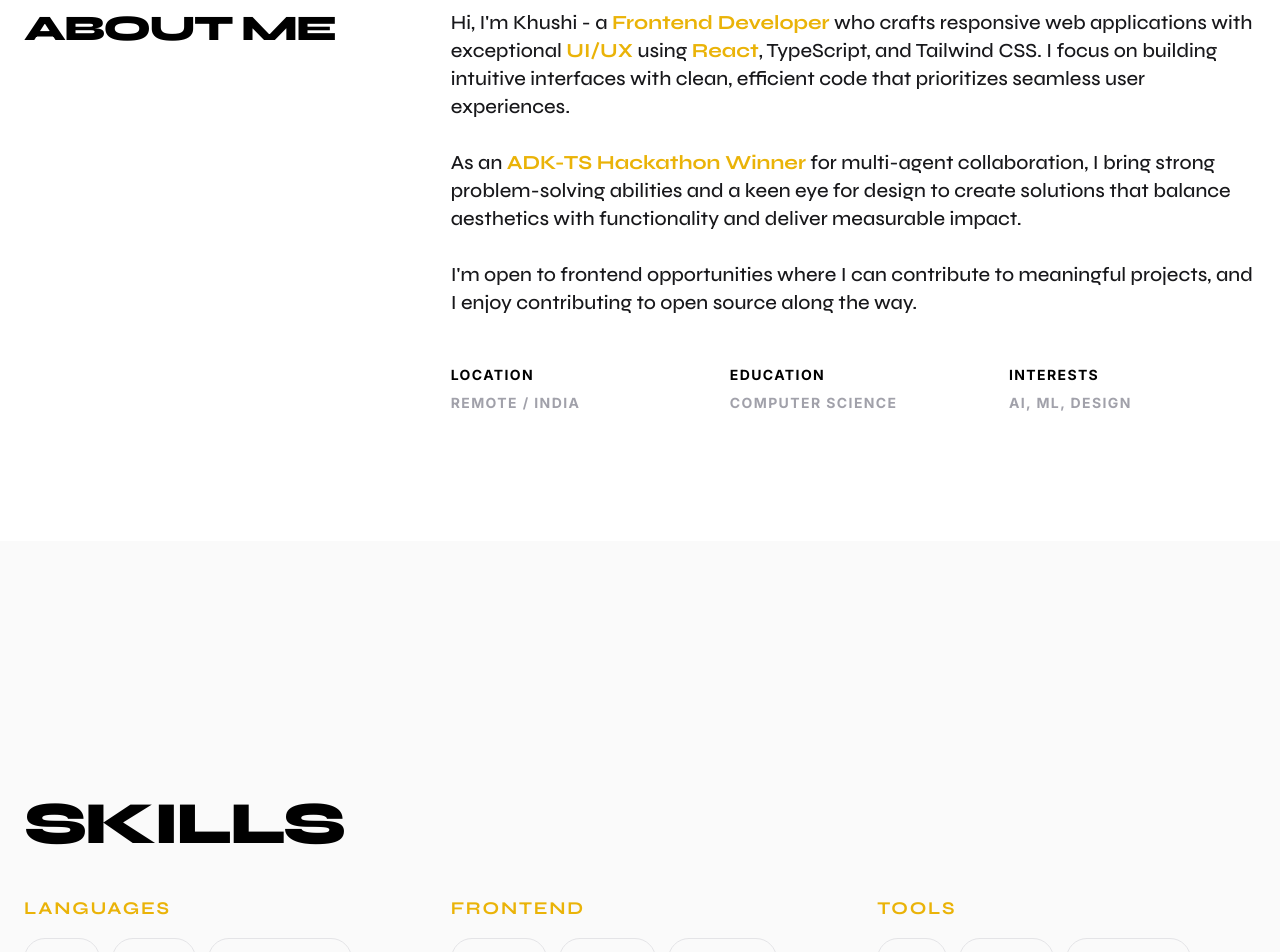
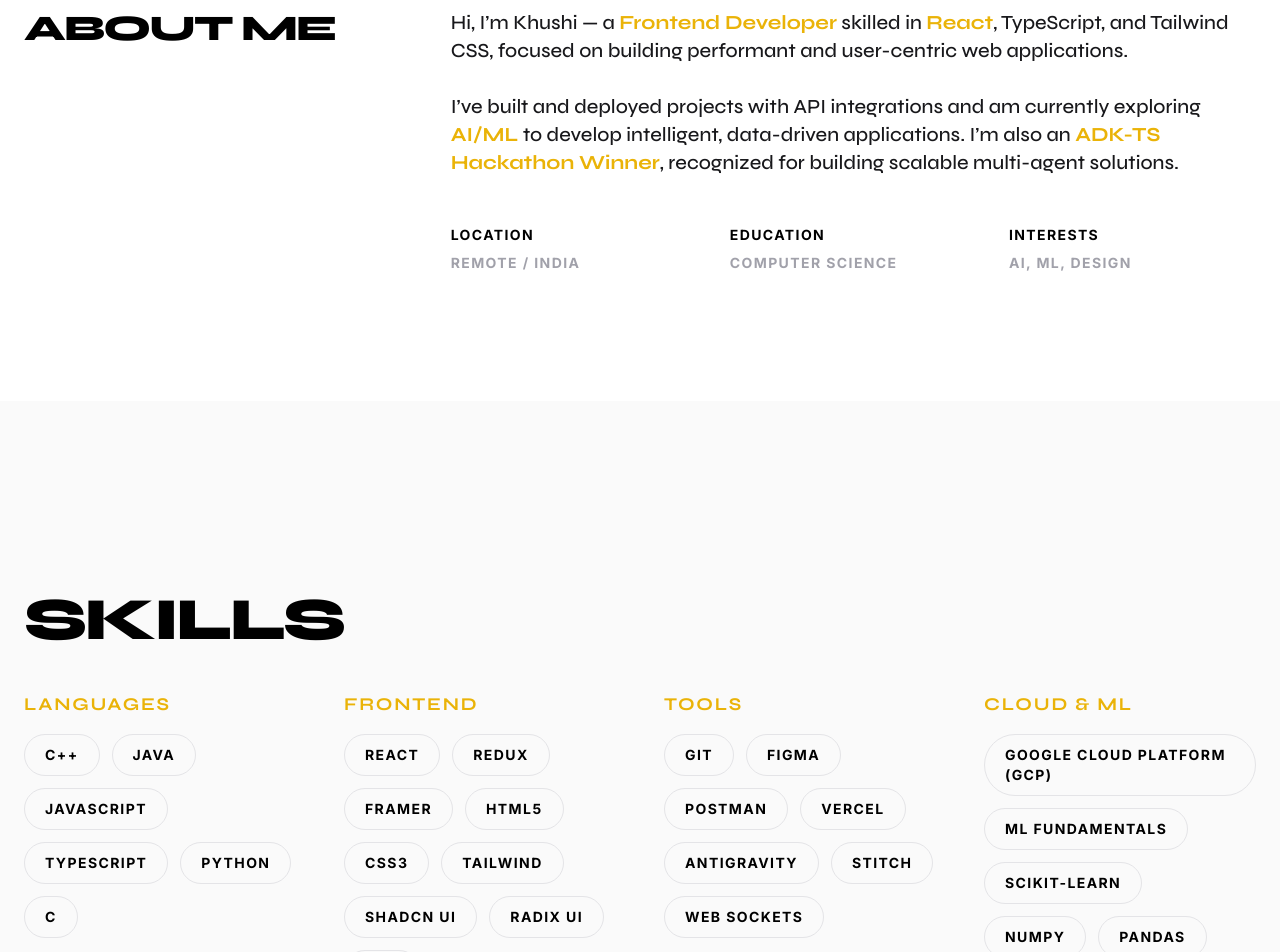
Before and after one commit to Khushi256/khushi-portfolio, a React (Vite) app: page / in a window 1280 px wide. Shown: the part 920-1872 px from the top of the page. Built offline with nearby package versions, Linux system fonts and the light colour scheme.

Commit message:
feat: add About, Projects, and Skills components with project assets

```diff
--- a/src/components/About.jsx
+++ b/src/components/About.jsx
@@ -8,11 +8,9 @@ function About() {
 
                 <div className="lg:col-span-8">
                     <p className="text-lg md:text-xl font-display font-medium leading-relaxed text-zinc-900 dark:text-zinc-100">
-                        Hi, I'm Khushi - a <span className="text-yellow-500 font-syne font-bold" style={{ fontFamily: '"Syne", sans-serif' }}>Frontend Developer</span> who crafts responsive web applications with exceptional <span className="text-yellow-500 font-syne font-bold" style={{ fontFamily: '"Syne", sans-serif' }}>UI/UX</span> using <span className="text-yellow-500 font-syne font-bold" style={{ fontFamily: '"Syne", sans-serif' }}>React</span>, TypeScript, and Tailwind CSS. I focus on building intuitive interfaces with clean, efficient code that prioritizes seamless user experiences.
+                        Hi, I’m Khushi — a <span className="text-yellow-500 font-syne font-bold" style={{ fontFamily: '"Syne", sans-serif' }}>Frontend Developer</span> skilled in <span className="text-yellow-500 font-syne font-bold" style={{ fontFamily: '"Syne", sans-serif' }}>React</span>, TypeScript, and Tailwind CSS, focused on building performant and user-centric web applications.
                         <br /><br />
-                        As an <span className="text-yellow-500 font-syne font-bold" style={{ fontFamily: '"Syne", sans-serif' }}>ADK-TS Hackathon Winner</span> for multi-agent collaboration, I bring strong problem-solving abilities and a keen eye for design to create solutions that balance aesthetics with functionality and deliver measurable impact.
-                        <br /><br />
-                        I'm open to frontend opportunities where I can contribute to meaningful projects, and I enjoy contributing to open source along the way.
+                        I’ve built and deployed projects with API integrations and am currently exploring <span className="text-yellow-500 font-syne font-bold" style={{ fontFamily: '"Syne", sans-serif' }}>AI/ML</span> to develop intelligent, data-driven applications. I’m also an <span className="text-yellow-500 font-syne font-bold" style={{ fontFamily: '"Syne", sans-serif' }}>ADK-TS Hackathon Winner</span>, recognized for building scalable multi-agent solutions.
                     </p>
 
                     <div className="mt-12 grid grid-cols-2 md:grid-cols-3 gap-8 text-sm uppercase tracking-widest font-bold text-zinc-400">
--- a/src/components/Projects.jsx
+++ b/src/components/Projects.jsx
@@ -21,12 +21,12 @@ const projects = [
     },
     {
         number: '03',
-        title: 'Craft',
-        description: 'A creative web application built with modern frontend technologies, showcasing advanced React patterns and elegant design principles.',
-        tags: ['React', 'Tailwind CSS', 'JavaScript', 'UI'],
-        image: '/images/craft.png',
-        github: 'https://github.com/Khushi256/Craft',
-        live: null
+        title: 'GitSnap',
+        description: 'GitHub Developer Analytics Dashboard featuring custom SVG heatmaps and language trend graphs. Built with React 19, TypeScript, and high-performance visualizations.',
+        tags: ['React 19', 'TypeScript', 'Tailwind CSS 4', 'Radix UI', 'Recharts'],
+        image: '/images/gitsnap.png',
+        github: 'https://github.com/Khushi256/github-visualizer',
+        live: 'https://git-snap-one.vercel.app/'
     }
 ]
 
--- a/src/components/Skills.jsx
+++ b/src/components/Skills.jsx
@@ -6,11 +6,15 @@ function Skills() {
         },
         {
             title: "Frontend",
-            skills: ['React', 'Redux', 'Framer', 'HTML5', 'CSS3', 'Tailwind', 'Shadcn UI']
+            skills: ['React', 'Redux', 'Framer', 'HTML5', 'CSS3', 'Tailwind', 'Shadcn UI', 'Radix UI', 'Zod']
         },
         {
             title: "Tools",
-            skills: ['Git', 'Figma', 'Postman', 'Vercel', 'Antigravity']
+            skills: ['Git', 'Figma', 'Postman', 'Vercel', 'Antigravity', 'Stitch', 'Web Sockets']
+        },
+        {
+            title: "Cloud & ML",
+            skills: ['Google Cloud Platform (GCP)', 'ML Fundamentals', 'scikit-learn', 'NumPy', 'Pandas', 'Matplotlib']
         }
     ]
 
@@ -21,7 +25,7 @@ function Skills() {
                     <h2 className="font-display text-4xl md:text-6xl font-extrabold tracking-tighter uppercase">Skills</h2>
                 </div>
 
-                <div className="grid grid-cols-1 md:grid-cols-3 gap-8 md:gap-12">
+                <div className="grid grid-cols-1 md:grid-cols-2 lg:grid-cols-4 gap-8 md:gap-12">
                     {skillCategories.map((category, catIndex) => (
                         <div key={catIndex}>
                             <h3 className="font-display text-lg font-bold uppercase tracking-widest mb-4 text-yellow-500">
```
Also changed, not shown: public/images/gitsnap.png (added).
